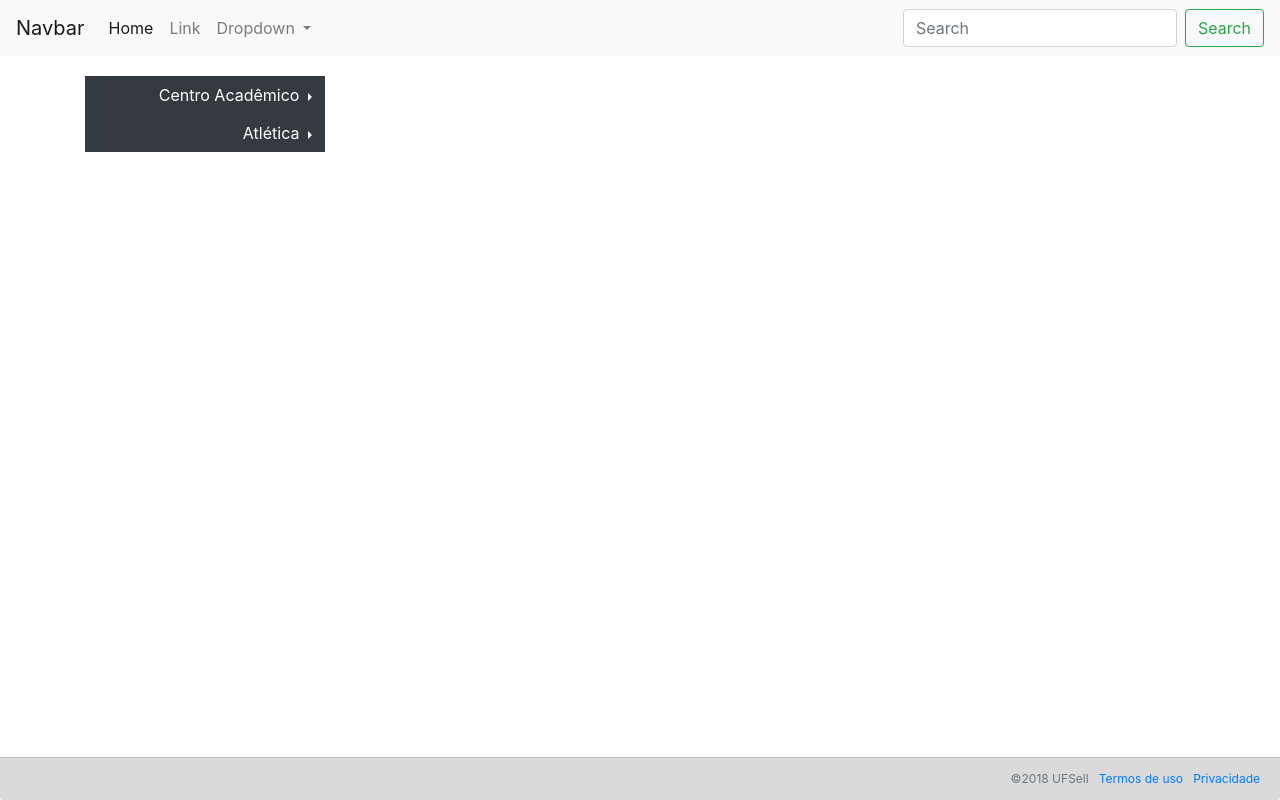
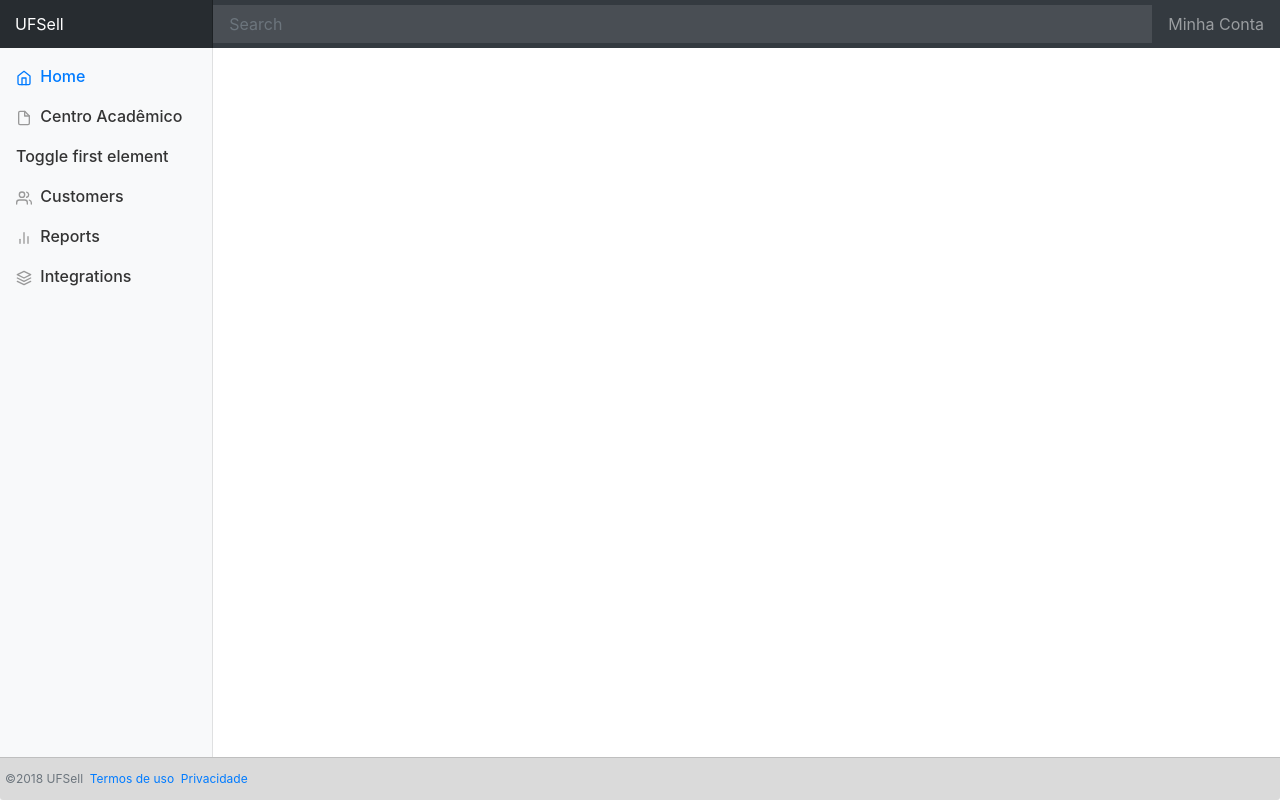
Before and after one commit to lucaspsacchi/ihc2018, a PHP site: page /home.php in a window 1280 px wide. Run offline with PHP 8.4, Linux system fonts and the light colour scheme.

Commit message:
Atualização da home

```diff
--- a/css/comprador.css
+++ b/css/comprador.css
@@ -1,6 +1,10 @@
 html, body {
     height: 100%;
 }
+
+/*
+* Footer
+*/
 
 .site {
     display: flex;
@@ -20,10 +24,97 @@ html, body {
 .card-footer {
     margin-top: 20px;
     background-color: rgb(218, 218, 218);
+    z-index: 1000; /* Ficar na frente do container-fluid */
 }
 
-#menuButton {
-    width: 30vh; /* ARRUMAR AQUI */
-    border-radius: 0px;
-    text-align: right;
+/*
+*
+*/
+
+  /*
+ * Navbar
+ */
+
+.sidebar .nav-link {
+    font-weight: 500;
+    color: #333;
 }
+
+.navbar-brand {
+    padding-top: .75rem;
+    padding-bottom: .75rem;
+    font-size: 1rem;
+    background-color: rgba(0, 0, 0, .25);
+    box-shadow: inset -1px 0 0 rgba(0, 0, 0, .25);
+  }
+
+  .navbar .form-control {
+    padding: .75rem 1rem;
+    border-width: 0;
+    border-radius: 0;
+  }
+
+  .form-control-dark {
+    color: #fff;
+    background-color: rgba(255, 255, 255, .1);
+    border-color: rgba(255, 255, 255, .1);
+  }
+
+  .form-control-dark:focus {
+    border-color: transparent;
+    box-shadow: 0 0 0 3px rgba(255, 255, 255, .25);
+  }
+
+  /*
+ * Sidebar
+ */
+
+.sidebar {
+    position: fixed;
+    top: 0;
+    bottom: 0;
+    left: 0;
+    z-index: 100; /* Behind the navbar */
+    padding: 0;
+    box-shadow: inset -1px 0 0 rgba(0, 0, 0, .1);
+  }
+
+  .sidebar-sticky {
+    position: -webkit-sticky;
+    position: sticky;
+    top: 48px; /* Height of navbar */
+    height: calc(100vh - 48px);
+    padding-top: .5rem;
+    overflow-x: hidden;
+    overflow-y: auto; /* Scrollable contents if viewport is shorter than content. */
+  }
+
+  .sidebar .nav-link {
+    font-weight: 500;
+    color: #333;
+  }
+
+  .sidebar .nav-link .feather {
+    margin-right: 4px;
+    color: #999;
+  }
+
+  .sidebar .nav-link.active {
+    color: #007bff;
+  }
+
+  .sidebar .nav-link:hover .feather,
+  .sidebar .nav-link.active .feather {
+    color: inherit;
+  }
+
+  .sidebar-heading {
+    font-size: .75rem;
+    text-transform: uppercase;
+  }
+
+  .feather {
+    width: 16px;
+    height: 16px;
+    vertical-align: text-bottom;
+  }
--- a/home.php
+++ b/home.php
@@ -14,6 +14,12 @@
         <script src="https://code.jquery.com/jquery-3.3.1.slim.min.js" integrity="sha384-q8i/X+965DzO0rT7abK41JStQIAqVgRVzpbzo5smXKp4YfRvH+8abtTE1Pi6jizo" crossorigin="anonymous"></script>
         <script src="https://cdnjs.cloudflare.com/ajax/libs/popper.js/1.14.3/umd/popper.min.js" integrity="sha384-ZMP7rVo3mIykV+2+9J3UJ46jBk0WLaUAdn689aCwoqbBJiSnjAK/l8WvCWPIPm49" crossorigin="anonymous"></script>
         <script src="https://stackpath.bootstrapcdn.com/bootstrap/4.1.3/js/bootstrap.min.js" integrity="sha384-ChfqqxuZUCnJSK3+MXmPNIyE6ZbWh2IMqE241rYiqJxyMiZ6OW/JmZQ5stwEULTy" crossorigin="anonymous"></script>
+       <!--
+            <script src="https://cdnjs.cloudflare.com/ajax/libs/popper.js/1.12.9/umd/popper.min.js" integrity="sha384-ApNbgh9B+Y1QKtv3Rn7W3mgPxhU9K/ScQsAP7hUibX39j7fakFPskvXusvfa0b4Q" crossorigin="anonymous"></script>
+        -->
+        <link rel="stylesheet" href="https://cdnjs.cloudflare.com/ajax/libs/font-awesome/4.7.0/css/font-awesome.min.css">
+
+
 
         <!-- Importando estilo css -->
         <link type="text/css"  rel="stylesheet" href="./css/comprador.css">
@@ -21,78 +27,69 @@
 
     <body class="site">
         <!-- Navbar -->
-        <header>
-            <nav class="navbar navbar-expand-lg navbar-light bg-light">
-                <a class="navbar-brand" href="#">Navbar</a>
-                <button class="navbar-toggler" type="button" data-toggle="collapse" data-target="#navbarSupportedContent" aria-controls="navbarSupportedContent" aria-expanded="false" aria-label="Toggle navigation">
-                <span class="navbar-toggler-icon"></span>
-                </button>
-
-                <div class="collapse navbar-collapse" id="navbarSupportedContent">
-                <ul class="navbar-nav mr-auto">
-                    <li class="nav-item active">
-                    <a class="nav-link" href="#">Home <span class="sr-only">(current)</span></a>
-                    </li>
-                    <li class="nav-item">
-                    <a class="nav-link" href="#">Link</a>
-                    </li>
-                    <li class="nav-item dropdown">
-                    <a class="nav-link dropdown-toggle" href="#" id="navbarDropdown" role="button" data-toggle="dropdown" aria-haspopup="true" aria-expanded="false">
-                        Dropdown
-                    </a>
-                    <div class="dropdown-menu" aria-labelledby="navbarDropdown">
-                        <a class="dropdown-item" href="#">Action</a>
-                        <a class="dropdown-item" href="#">Another action</a>
-                        <div class="dropdown-divider"></div>
-                        <a class="dropdown-item" href="#">Something else here</a>
-                    </div>
-                    </li>
-                </ul>
-                <form class="form-inline my-2 my-lg-0">
-                    <input class="form-control mr-sm-2" type="search" placeholder="Search" aria-label="Search">
-                    <button class="btn btn-outline-success my-2 my-sm-0" type="submit">Search</button>
-                </form>
-                </div>
-            </nav>
-        </header>
+        <nav class="navbar navbar-dark sticky-top bg-dark flex-md-nowrap p-0">
+            <a class="navbar-brand col-sm-3 col-md-2 mr-0" href="#">UFSell</a>
+            <input class="form-control form-control-dark w-100" type="text" placeholder="Search" aria-label="Search">
+            <ul class="navbar-nav px-3">
+                <li class="nav-item text-nowrap">
+                    <a class="nav-link" href="#">Minha Conta</a>
+                </li>
+            </ul>
+        </nav>
 
         <!-- Conteúdo da página -->
         <main class="wrap">
-            <div class="container">
+            <div class="container-fluid">
                 <div class="row">
-                    <div class="col-md-3 col-sm-4 col-xm-6">
-                        <!-- Barra lateral para categorias -->
-                        <div class="btn-group dropright">
-                            <button type="button" id="menuButton" class="btn btn-dark dropdown-toggle" data-toggle="dropdown" aria-haspopup="true" aria-expanded="false">
-                                Centro Acadêmico
-                            </button>
-                            <div class="dropdown-menu">
-                                <a class="dropdown-item" href="#">Centro Acadêmico de Ciência da Computação</a>
-                                <a class="dropdown-item" href="#">Centro Acadêmico de Ciências Biológicas</a>
+                    <nav class="col-md-2 d-none d-md-block bg-light sidebar">
+                    <div class="sidebar-sticky">
+                        <ul class="nav flex-column">
+                        <li class="nav-item">
+                            <a class="nav-link active" href="#">
+                            <svg xmlns="http://www.w3.org/2000/svg" width="24" height="24" viewBox="0 0 24 24" fill="none" stroke="currentColor" stroke-width="2" stroke-linecap="round" stroke-linejoin="round" class="feather feather-home"><path d="M3 9l9-7 9 7v11a2 2 0 0 1-2 2H5a2 2 0 0 1-2-2z"></path><polyline points="9 22 9 12 15 12 15 22"></polyline></svg>
+                            Home
+                            </a>
+                        </li>
+                        <li class="nav-item">
+                            <a class="nav-link" href="#">
+                            <svg xmlns="http://www.w3.org/2000/svg" width="24" height="24" viewBox="0 0 24 24" fill="none" stroke="currentColor" stroke-width="2" stroke-linecap="round" stroke-linejoin="round" class="feather feather-file"><path d="M13 2H6a2 2 0 0 0-2 2v16a2 2 0 0 0 2 2h12a2 2 0 0 0 2-2V9z"></path><polyline points="13 2 13 9 20 9"></polyline></svg>
+                            Centro Acadêmico
+                            </a>
+                        </li>
+                        <li class="nav-item">
+                            <a class="nav-link" data-toggle="collapse" href="#multiCollapseExample1" role="button" aria-expanded="false" aria-controls="multiCollapseExample1">Toggle first element</a>
+                            <div class="collapse multi-collapse" id="multiCollapseExample1">
+                                <a class="" href="./login.php">Retorne</a>
                             </div>
-                        </div>
-                        <div class="btn-group dropright">
-                            <button type="button" id="menuButton" class="btn btn-dark dropdown-toggle" data-toggle="dropdown" aria-haspopup="true" aria-expanded="false">
-                                Atlética
-                            </button>
-                            <div class="dropdown-menu">
-                                <a class="dropdown-item" href="#">Atlética de Ciência da Computação</a>
-                                <a class="dropdown-item" href="#">Atlética de Ciências Biológicas</a>
-                            </div>
-                        </div>
+                        </li>
+                        <li class="nav-item">
+                            <a class="nav-link" href="#">
+                            <svg xmlns="http://www.w3.org/2000/svg" width="24" height="24" viewBox="0 0 24 24" fill="none" stroke="currentColor" stroke-width="2" stroke-linecap="round" stroke-linejoin="round" class="feather feather-users"><path d="M17 21v-2a4 4 0 0 0-4-4H5a4 4 0 0 0-4 4v2"></path><circle cx="9" cy="7" r="4"></circle><path d="M23 21v-2a4 4 0 0 0-3-3.87"></path><path d="M16 3.13a4 4 0 0 1 0 7.75"></path></svg>
+                            Customers
+                            </a>
+                        </li>
+                        <li class="nav-item">
+                            <a class="nav-link" href="#">
+                            <svg xmlns="http://www.w3.org/2000/svg" width="24" height="24" viewBox="0 0 24 24" fill="none" stroke="currentColor" stroke-width="2" stroke-linecap="round" stroke-linejoin="round" class="feather feather-bar-chart-2"><line x1="18" y1="20" x2="18" y2="10"></line><line x1="12" y1="20" x2="12" y2="4"></line><line x1="6" y1="20" x2="6" y2="14"></line></svg>
+                            Reports
+                            </a>
+                        </li>
+                        <li class="nav-item">
+                            <a class="nav-link" href="#">
+                            <svg xmlns="http://www.w3.org/2000/svg" width="24" height="24" viewBox="0 0 24 24" fill="none" stroke="currentColor" stroke-width="2" stroke-linecap="round" stroke-linejoin="round" class="feather feather-layers"><polygon points="12 2 2 7 12 12 22 7 12 2"></polygon><polyline points="2 17 12 22 22 17"></polyline><polyline points="2 12 12 17 22 12"></polyline></svg>
+                            Integrations
+                            </a>
+                        </li>
+                        </ul>
+
                     </div>
-                    <!-- OU -->
-                    <div class="col-md-9">
-                        <!-- Cards com os produtos mais recentes -->
-                        <div class=""></div>
-                    </div>
-                </div>
+                </nav>
             </div>
         </main>
 
         <!-- Footer -->
         <footer class="card-footer">
-            <div class="text-right">
+            <div class="row text-right">
                 <span  id="foot" class="text-muted">©2018 UFSell&nbsp&nbsp</span>
                 <a href="#">Termos de uso&nbsp&nbsp</a>
                 <a href="#">Privacidade</a>
```
Also changed, not shown: glacial-indifference/SIL Open Font License.txt (added, +41 -0 lines), glacial-indifference/GlacialIndifference-Bold.otf (added), glacial-indifference/GlacialIndifference-Italic.otf (added), glacial-indifference/GlacialIndifference-Regular.otf (added), 1 other file.
